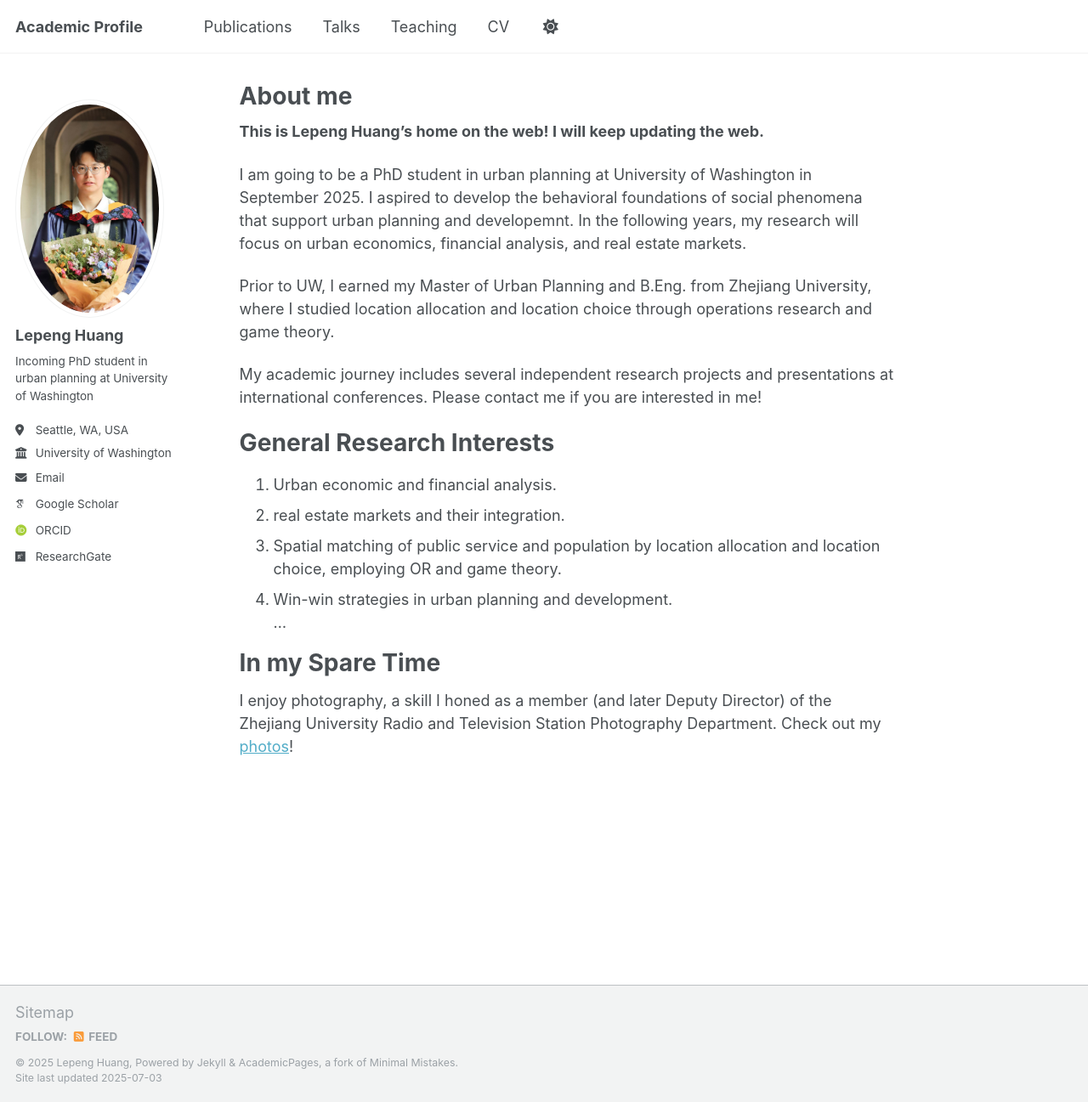
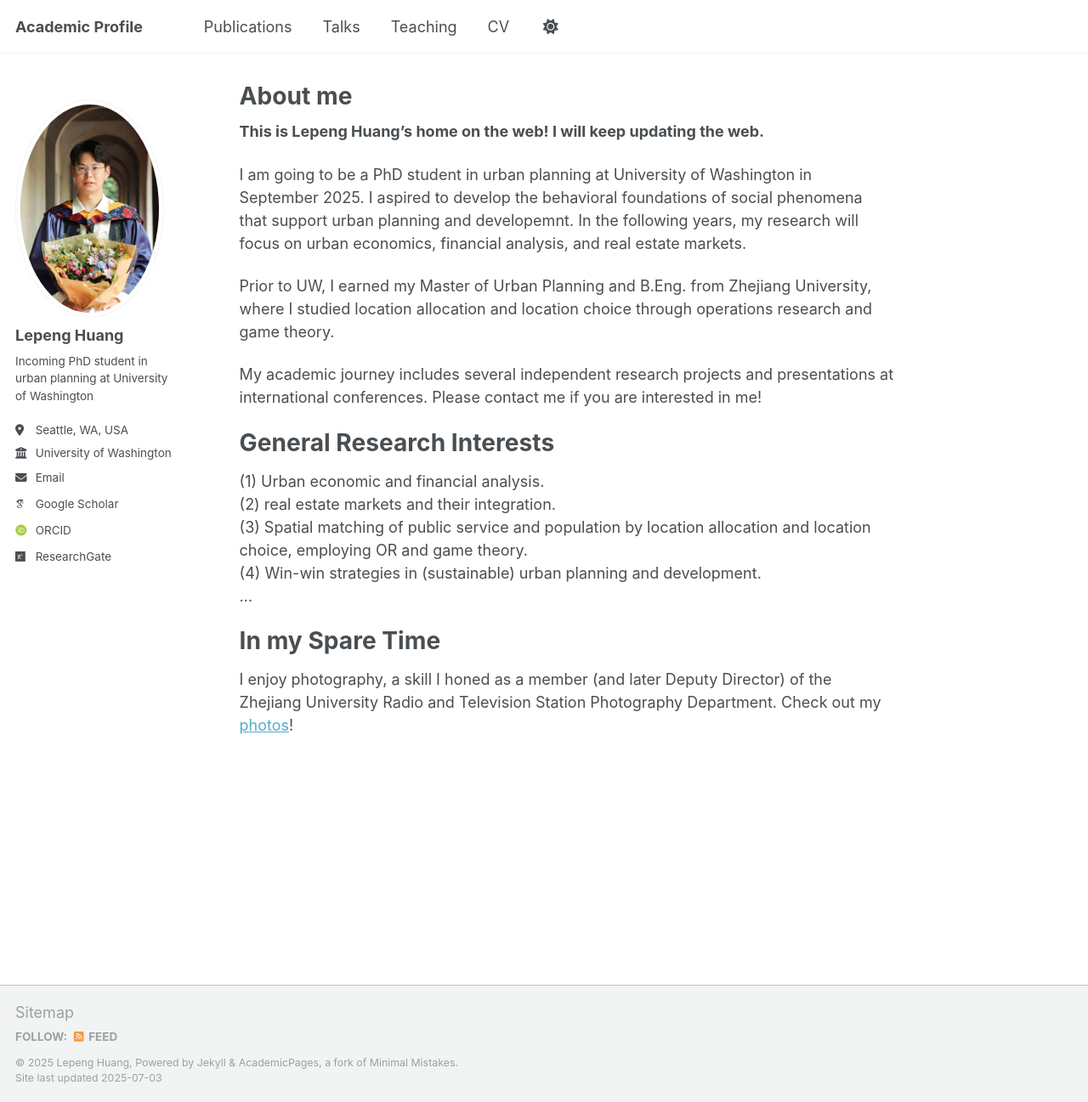
Before and after one commit to lepenghuang/lepenghuang.github.io, a Jekyll site: the page built from _pages/about.md, in a window 1280 px wide and 1297 px high. Shown: the whole window at 85% size. Built offline with Jekyll 4.4.1, drawn with Linux system fonts in a browser that asks for light colours; some web fonts are replaced; a script that is not in the unit is left out; a file with an impossible date is left out.

Commit message:
Update about.md

```diff
--- a/_pages/about.md
+++ b/_pages/about.md
@@ -6,6 +6,7 @@ redirect_from:
   - /about/
   - /about.html
 ---
+
 
 **This is Lepeng Huang's home on the web! I will keep updating the web.**
 
@@ -17,10 +18,10 @@ My academic journey includes several independent research projects and presentat
 
 General Research Interests
 ======
-1. Urban economic and financial analysis.
-2. real estate markets and their integration.
-3. Spatial matching of public service and population by location allocation and location choice, employing OR and game theory.
-4. Win-win strategies in urban planning and development.
+(1) Urban economic and financial analysis.
+(2) real estate markets and their integration.
+(3) Spatial matching of public service and population by location allocation and location choice, employing OR and game theory.
+(4) Win-win strategies in (sustainable) urban planning and development.
 ...
 
 In my Spare Time
```
